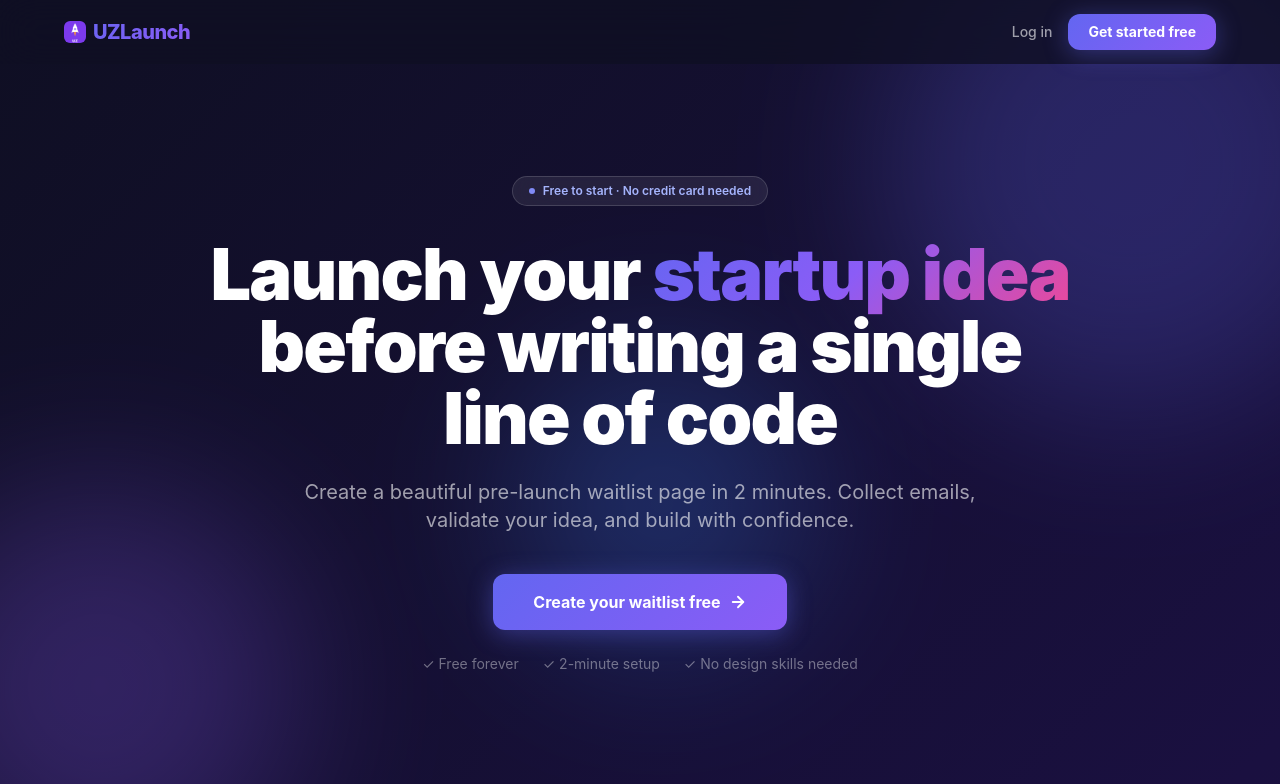
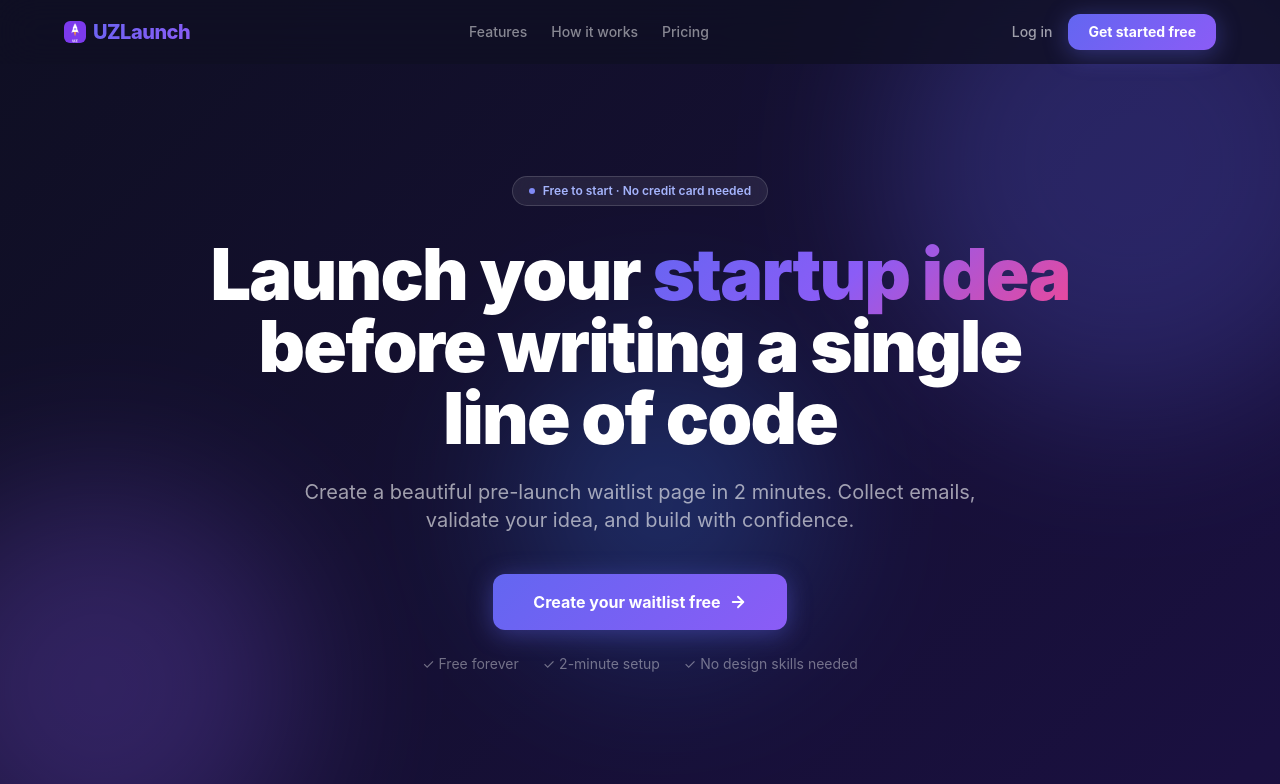
Before and after one commit to muhammadjonsaidov/uzlaunch, a Next.js app in the folder frontend/: page / in a window 1280 px wide. Shown: the top 784 px of the page. Built offline with nearby package versions, Linux system fonts and the light colour scheme.

Commit message:
feat: add Features, How it works, Pricing nav links to landing navbar

```diff
--- a/frontend/src/app/page.tsx
+++ b/frontend/src/app/page.tsx
@@ -12,6 +12,11 @@ export default function Landing() {
             <Image src="/favicon-512.png" width={22} height={22} alt="" style={{ borderRadius: 6, flexShrink: 0 }}/>
             UZLaunch
           </Link>
+          <div className="hidden md:flex items-center gap-6 mr-6">
+            <a href="#features" className="text-sm text-white/50 hover:text-white transition-colors font-medium">Features</a>
+            <a href="#how-it-works" className="text-sm text-white/50 hover:text-white transition-colors font-medium">How it works</a>
+            <a href="#pricing" className="text-sm text-white/50 hover:text-white transition-colors font-medium">Pricing</a>
+          </div>
           <div className="flex items-center gap-4">
             <Link href="/login" className="text-sm text-white/60 hover:text-white transition-colors font-medium">Log in</Link>
             <Link href="/register" className="btn-primary text-sm" style={{ padding: "8px 20px" }}>Get started free</Link>
@@ -68,7 +73,7 @@ export default function Landing() {
       </div>
 
       {/* FEATURES */}
-      <section className="px-6 pb-24 max-w-5xl mx-auto">
+      <section id="features" className="px-6 pb-24 max-w-5xl mx-auto">
         <p className="text-center text-xs font-bold text-indigo-400 tracking-widest uppercase mb-3">Features</p>
         <h2 className="text-3xl md:text-4xl font-black text-center mb-3 tracking-tight">Everything you need to validate your idea</h2>
         <p className="text-center text-white/50 mb-14">Built for Uzbek founders who move fast</p>
@@ -89,7 +94,7 @@ export default function Landing() {
       </section>
 
       {/* HOW IT WORKS */}
-      <section className="px-6 pb-24 max-w-4xl mx-auto">
+      <section id="how-it-works" className="px-6 pb-24 max-w-4xl mx-auto">
         <p className="text-center text-xs font-bold text-indigo-400 tracking-widest uppercase mb-3">How it works</p>
         <h2 className="text-3xl md:text-4xl font-black text-center mb-3 tracking-tight">Three steps to validate your startup</h2>
         <p className="text-center text-white/50 mb-16">Simple enough to launch before your morning tea</p>
@@ -109,7 +114,7 @@ export default function Landing() {
       </section>
 
       {/* PRICING */}
-      <section className="px-6 pb-24 max-w-5xl mx-auto">
+      <section id="pricing" className="px-6 pb-24 max-w-5xl mx-auto">
         <p className="text-center text-xs font-bold text-indigo-400 tracking-widest uppercase mb-3">Pricing</p>
         <h2 className="text-3xl md:text-4xl font-black text-center mb-3 tracking-tight">Simple, honest pricing</h2>
         <p className="text-center text-white/50 mb-14">Start free. Upgrade when you&apos;re ready to scale.</p>
```
